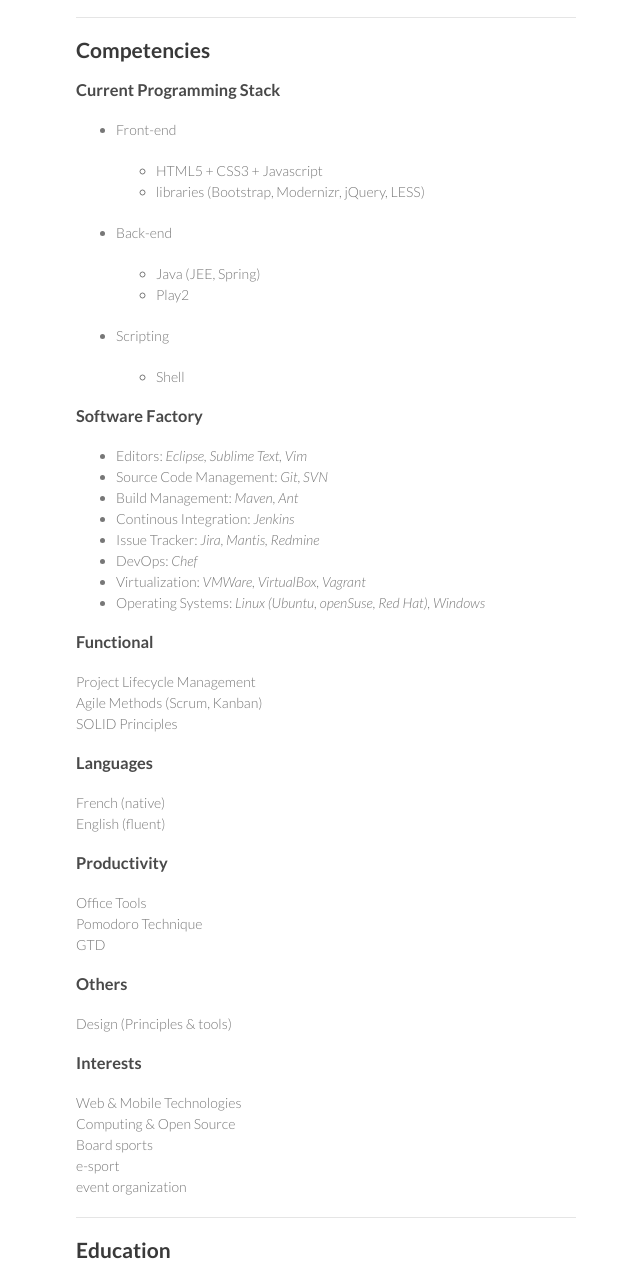
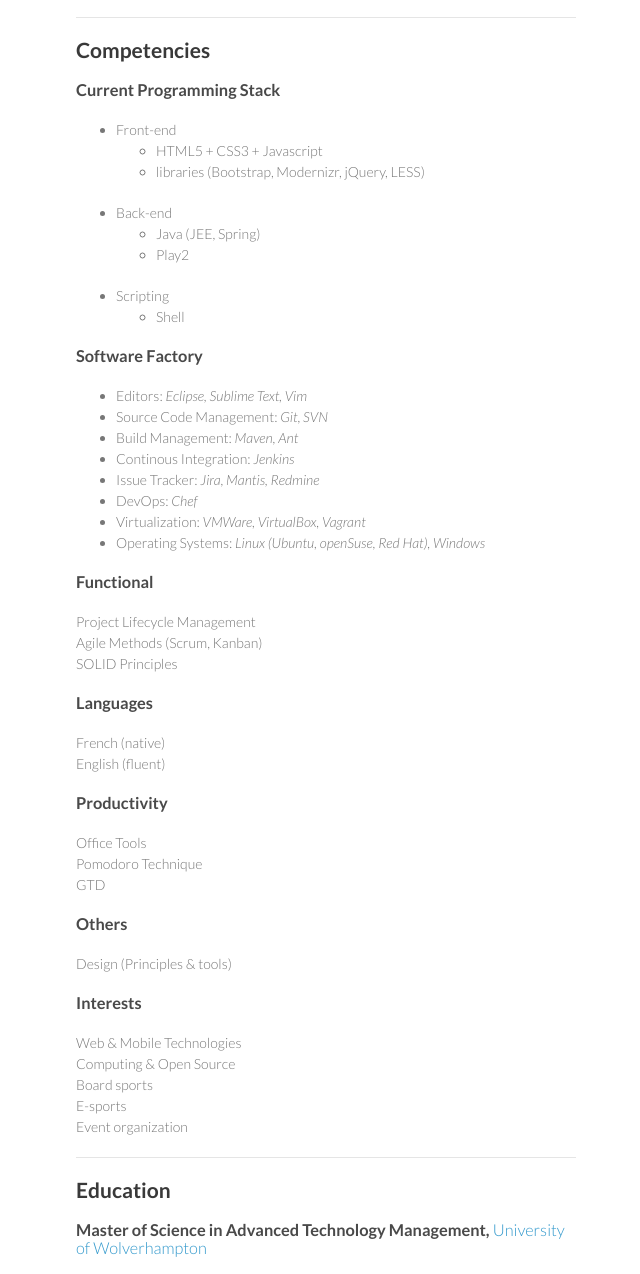
Before and after one commit to tbrisbout/boubz.github.io.old, a plain HTML site: page index.html in a window 1280 px wide. Shown: the part 957-2231 px from the top of the page, without its empty margins (494-1134 px from the left). Drawn offline with Linux system fonts and the light colour scheme.

Commit message:
Replace master branch with page content via GitHub

```diff
--- a/index.html
+++ b/index.html
@@ -74,24 +74,21 @@ Development of a web application displaying ski station domain.</p>
 <h3>Current Programming Stack</h3>
 
 <ul>
-<li>
-<p>Front-end</p>
+<li>Front-end
 
 <ul>
 <li>HTML5 + CSS3 + Javascript</li>
 <li>libraries (Bootstrap, Modernizr, jQuery, LESS)</li>
 </ul>
 </li>
-<li>
-<p>Back-end</p>
+<li>Back-end
 
 <ul>
 <li>Java (JEE, Spring)</li>
 <li>Play2</li>
 </ul>
 </li>
-<li>
-<p>Scripting</p>
+<li>Scripting
 
 <ul>
 <li>Shell</li>
@@ -141,8 +138,8 @@ GTD  </p>
 <p>Web &amp; Mobile Technologies<br>
 Computing &amp; Open Source<br>
 Board sports<br>
-e-sport<br>
-event organization  </p>
+E-sports<br>
+Event organization  </p>
 
 <hr><h2>Education</h2>
 
```
Also changed, not shown: params.json (+1 -1 lines).
